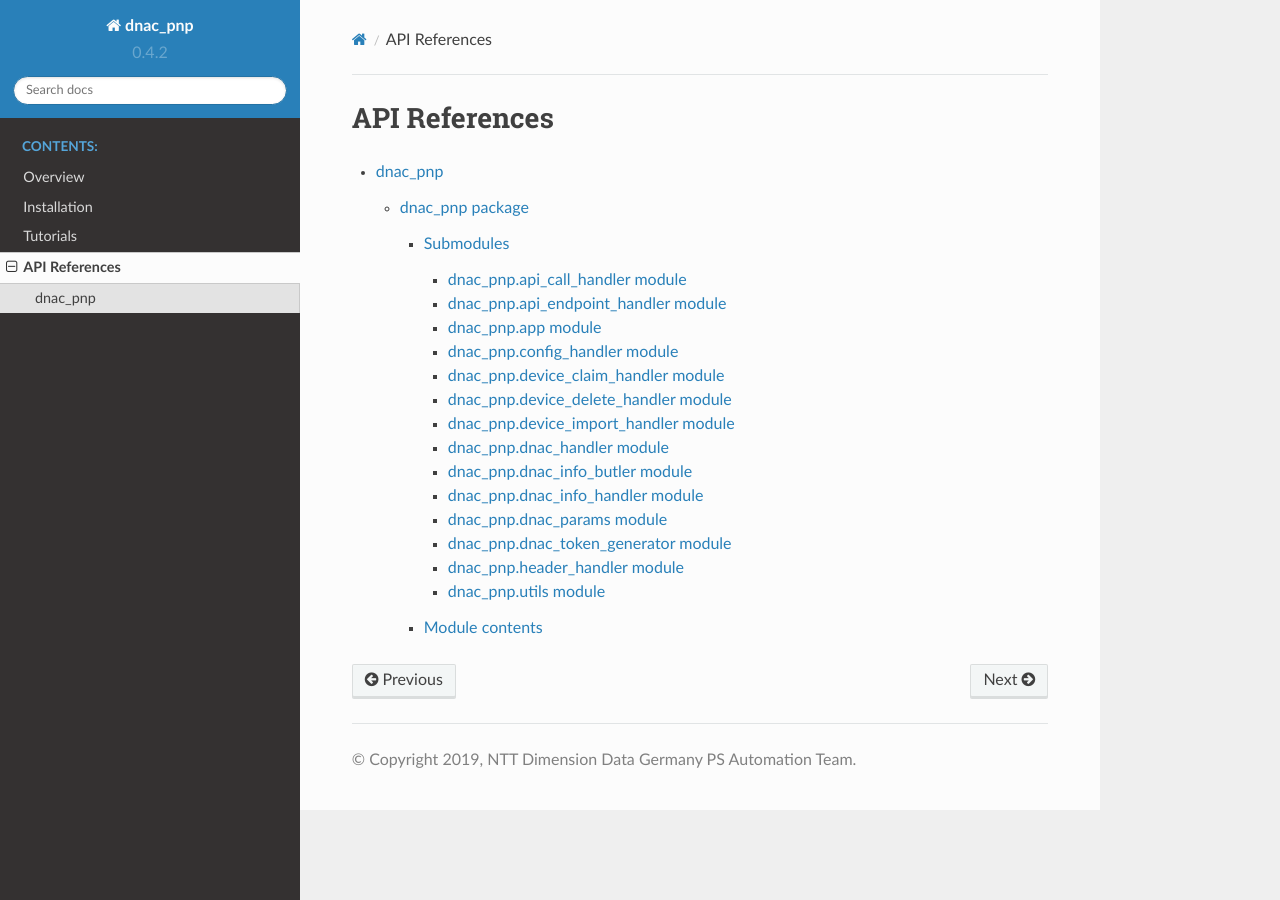
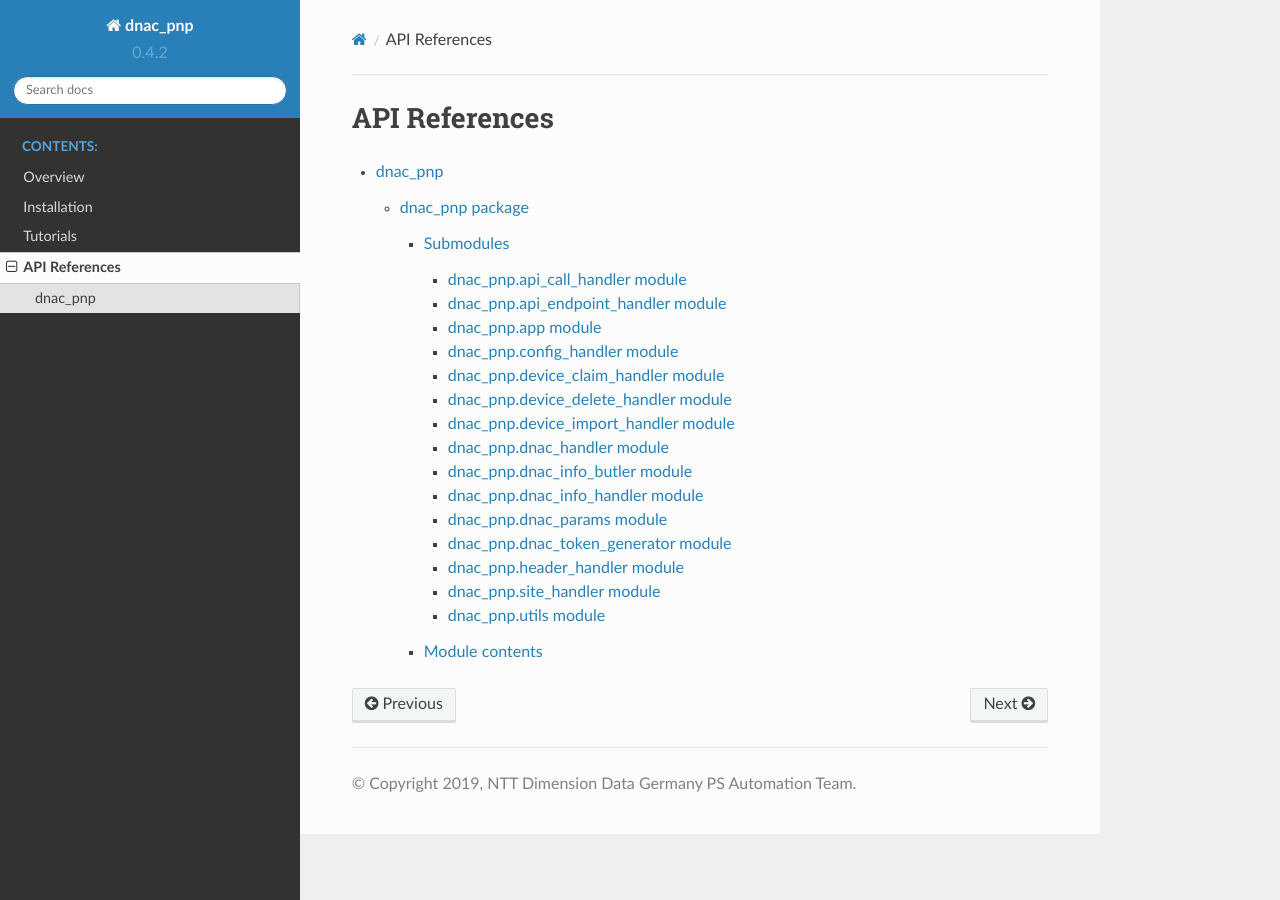
Before and after one commit to nttde/dnac_pnp, a Sphinx documentation site: the page built from docs/source/api_references.rst, in a window 1280 px wide. Built offline with Sphinx 7.4.7 and the Read the Docs theme 2.0.0, drawn with Linux system fonts in a browser that asks for light colours.

Commit message:
added new api references

```diff
--- a/docs/source/api_references/dnac_pnp.rst
+++ b/docs/source/api_references/dnac_pnp.rst
@@ -19,6 +19,7 @@
    dnac_pnp.dnac_params
    dnac_pnp.dnac_token_generator
    dnac_pnp.header_handler
+   dnac_pnp.site_handler
    dnac_pnp.utils
 
 Module contents
--- /dev/null
+++ b/docs/source/api_references/dnac_pnp.site_handler.rst
@@ -0,0 +1,7 @@
+dnac\_pnp.site\_handler module
+==============================
+
+.. automodule:: dnac_pnp.site_handler
+    :members:
+    :undoc-members:
+    :show-inheritance:
```
